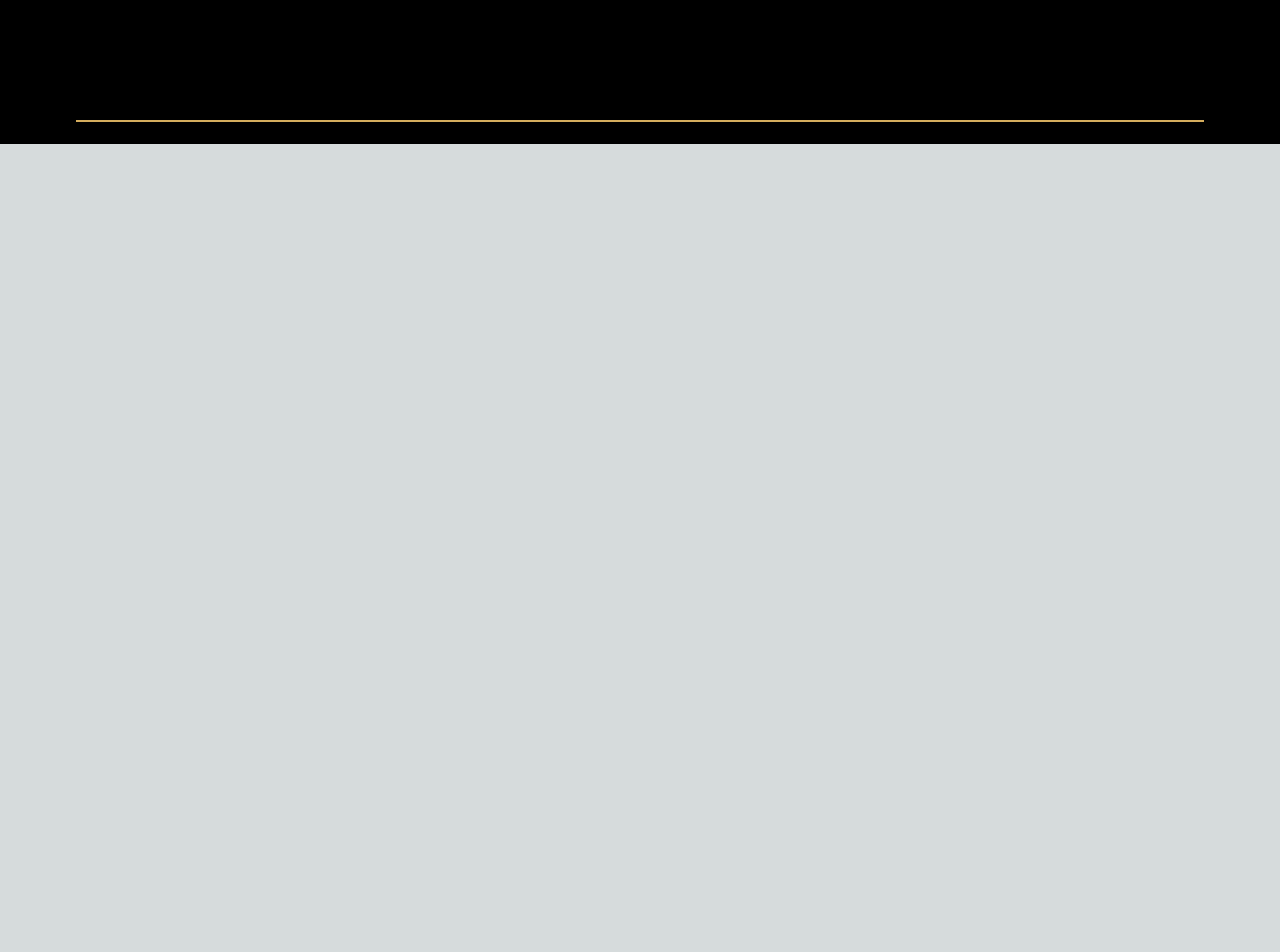
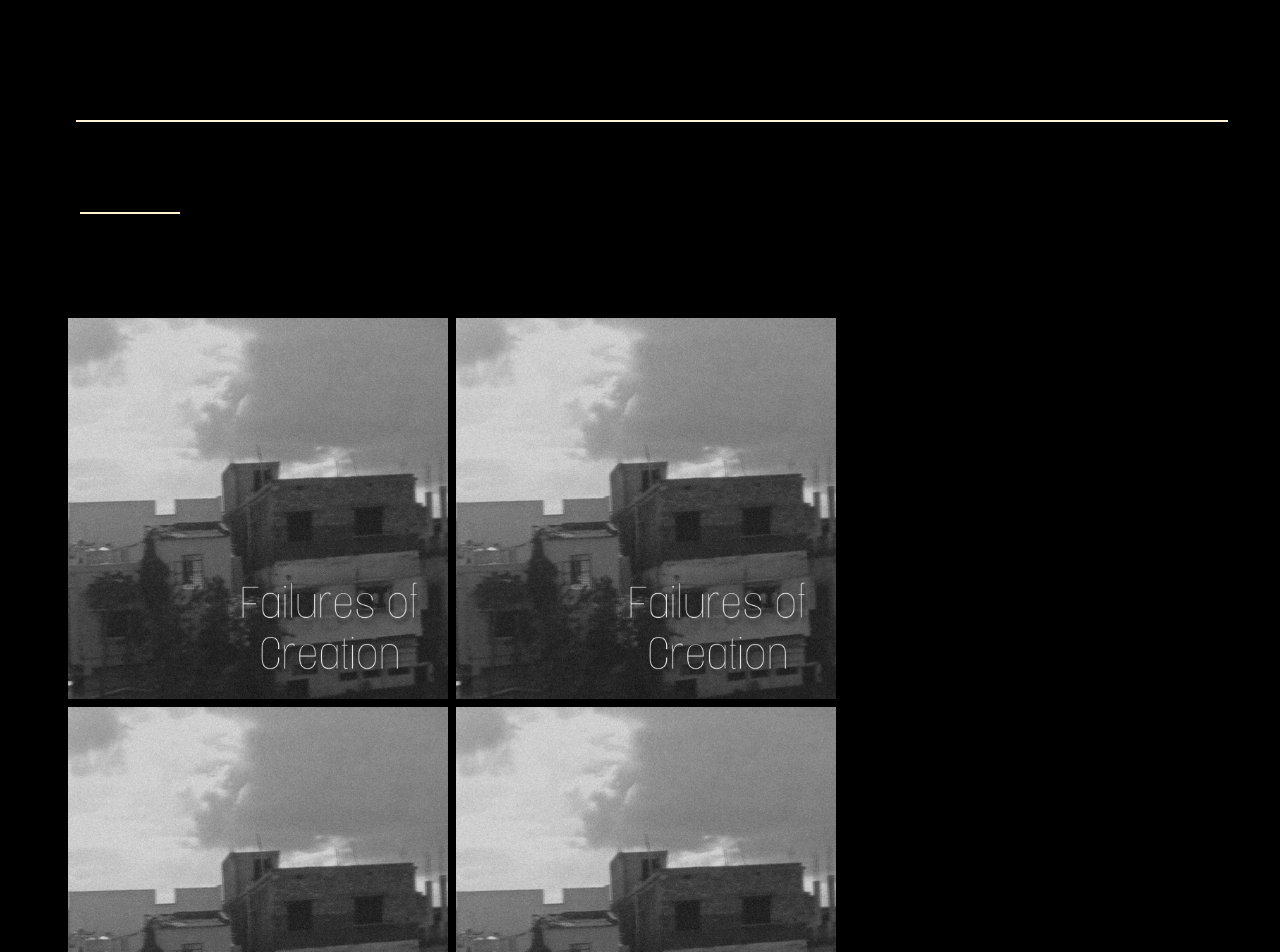
Before and after one commit to Hindol19/pocket-orchestra, a Next.js app: page /home in a window 1280 px wide. Shown: the part 680-1632 px from the top of the page. Before the commit the page ends 824 px from the top, so only its background shows below. Built offline with nearby package versions, Linux system fonts and the light colour scheme.

Commit message:
Basic discography

```diff
--- /dev/null
+++ b/src/components/DiscCard.jsx
@@ -0,0 +1,15 @@
+import React from "react";
+// import track from "../../public/assets/tracks/failures_of_creation.mp3";
+import Image from "next/image";
+import foc from "../../public/assets/covers/img1.png";
+const DiscCard = ({ className }) => {
+  return (
+    <div
+      className={`bg-alt2 w-[33%] flex flex-col items-center justify-evenly ${className}`}
+    >
+      <Image src={foc} alt="failures of creation" className="w-[100%]" />
+    </div>
+  );
+};
+
+export default DiscCard;
--- a/src/components/Discography.jsx
+++ b/src/components/Discography.jsx
@@ -0,0 +1,22 @@
+import React from "react";
+import DiscCard from "./DiscCard";
+
+const Discography = () => {
+  return (
+    <div className="w-full flex flex-col">
+      <div className="mx-4">
+        <h2 className="text-4xl  mt-10">Discography</h2>
+        <div className="mt-3 w-[100px] border-b-2 border-light"></div>
+      </div>
+      <div className="my-[100px] flex flex-wrap">
+        <DiscCard className="m-1" />
+        <DiscCard className="m-1" />
+        <DiscCard className="m-1" />
+        <DiscCard className="m-1" />
+        <DiscCard className="m-1" />
+      </div>
+    </div>
+  );
+};
+
+export default Discography;
--- a/src/components/LatestRelease.jsx
+++ b/src/components/LatestRelease.jsx
@@ -2,8 +2,8 @@ import React from "react";
 import Player from "./Player";
 const LatestRelease = () => {
   return (
-    <div className="h-[100vh]">
-      <div className="h-full flex flex-row items-center">
+    <div className="h-[100vh] ">
+      <div className="h-full flex flex-row items-center justify-evenly">
         <div className="w-[50%] flex justify-center">
           <Player />
         </div>
@@ -25,7 +25,7 @@ const LatestRelease = () => {
           </p>
         </div>
       </div>
-      <div className="mx-3 border-b-2 border-alt1"></div>
+      <div className="mx-3 w-full border-b-2 border-light"></div>
     </div>
   );
 };
--- a/src/pages/home.js
+++ b/src/pages/home.js
@@ -2,12 +2,14 @@ import Navbar from "@/components/Navbar";
 import Footer from "@/components/Footer";
 import LatestRelease from "@/components/LatestRelease";
 import React from "react";
+import Discography from "@/components/Discography";
 
 const home = () => {
   return (
     <div className="w-[90%] m-auto">
       <Navbar />
       <LatestRelease />
+      <Discography />
       <Footer />
     </div>
   );
```
